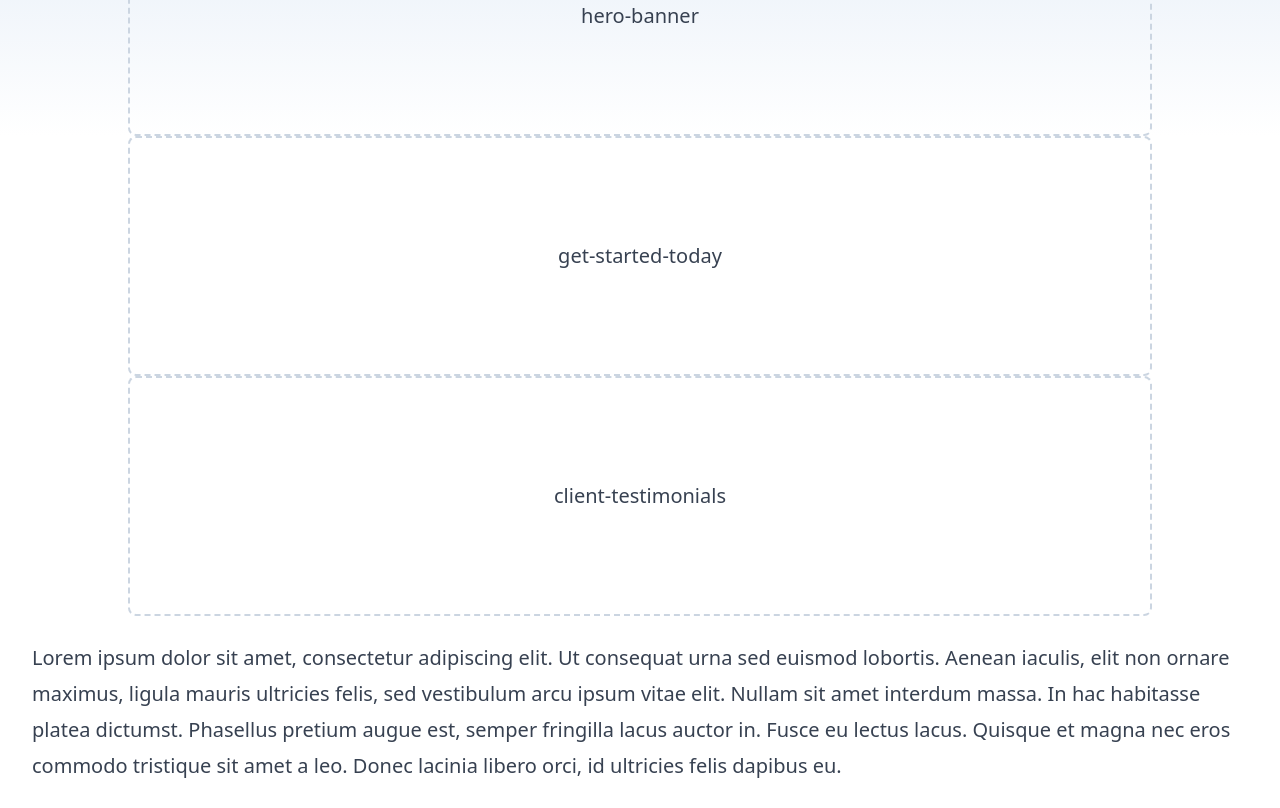
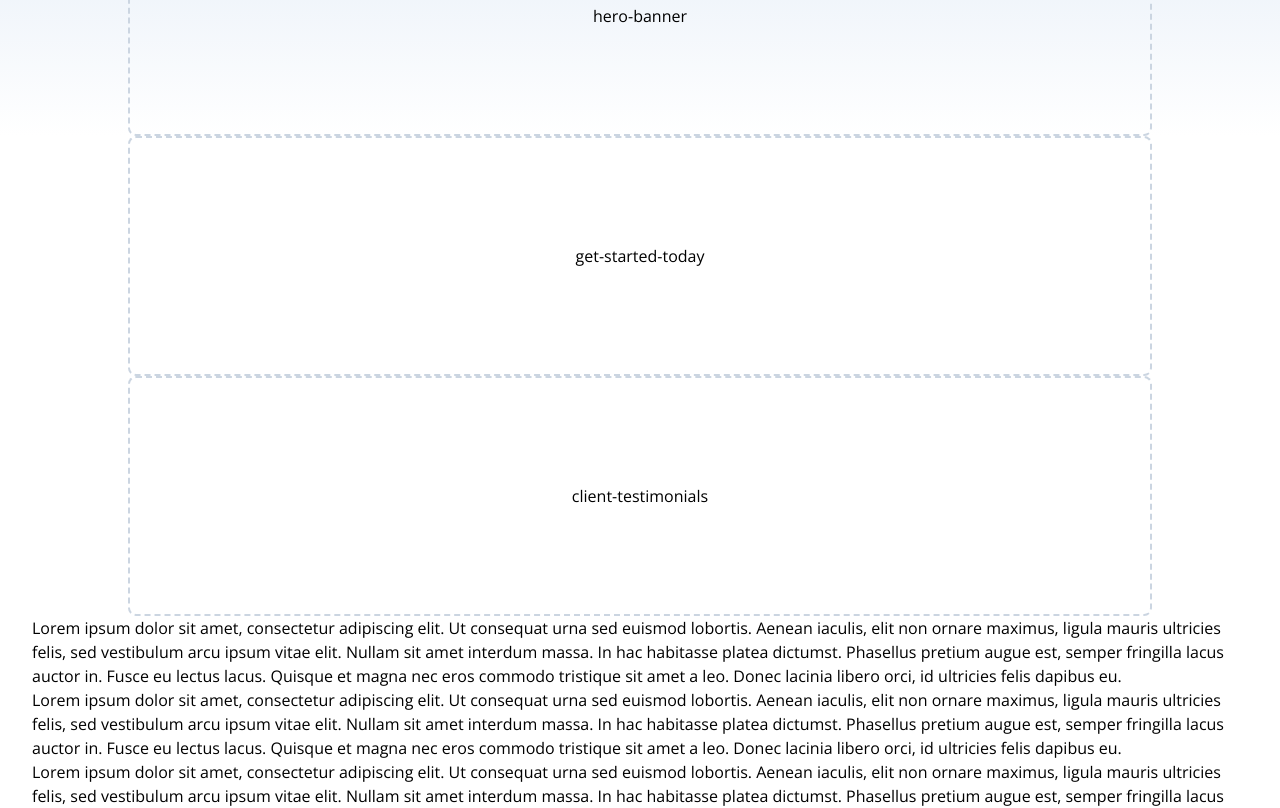
Before and after one commit to troychaplin/idc-prototypes, a Next.js app: page / in a window 1280 px wide. Shown: the part 1360-2168 px from the top of the page. Built offline with nearby package versions, Linux system fonts and the light colour scheme.

Commit message:
add: google font

```diff
--- a/app/layout.tsx
+++ b/app/layout.tsx
@@ -1,5 +1,12 @@
 import type { Metadata } from "next";
+import { Open_Sans } from "next/font/google"; // Change to Open Sans
 import "./globals.css";
+
+const openSans = Open_Sans({
+  subsets: ["latin"],
+  weight: ["300", "400", "600", "700"],
+  style: ["normal", "italic"],
+});
 
 export const metadata: Metadata = {
   title: "Create Next App",
@@ -13,7 +20,7 @@ export default function RootLayout({
 }>) {
   return (
     <html lang="en">
-      <body className={`antialiased`}>{children}</body>
+      <body className={`${openSans.className} antialiased`}>{children}</body>
     </html>
   );
 }
--- a/components/Main/index.tsx
+++ b/components/Main/index.tsx
@@ -6,9 +6,9 @@ export interface MainProps {
 }
 
 export const Main = ({ children, noProse }: MainProps) => {
-  const proseClass = noProse ? "" : "prose md:prose-lg lg:prose-xl max-w-none";
+  // const proseClass = noProse ? "" : "prose md:prose-lg lg:prose-xl max-w-none";
 
-  // const proseClass = "";
+  const proseClass = "";
 
   return (
     <main
--- a/components/Placeholder/index.tsx
+++ b/components/Placeholder/index.tsx
@@ -1,17 +1,20 @@
-import { uiMaxWidth } from '../../utils/propClasses'
-type maxWidthKeys = keyof typeof uiMaxWidth
+import { uiMaxWidth } from "../../utils/propClasses";
+type maxWidthKeys = keyof typeof uiMaxWidth;
 
 export interface PlaceholderProps {
-  name?: string
-  maxWidth?: maxWidthKeys
+  name?: string;
+  maxWidth?: maxWidthKeys;
 }
 
-export const Placeholder = ({ name = 'TBD', maxWidth = '5xl' }: PlaceholderProps) => {
+export const Placeholder = ({
+  name = "TBD",
+  maxWidth = "5xl",
+}: PlaceholderProps) => {
   return (
     <div
       className={`ui-layout ${uiMaxWidth[maxWidth]} m-auto h-28 md:h-48 lg:h-60 grid border-dashed border-2 border-slate-300 rounded-lg items-center justify-center`}
     >
-      {name}
+      <p>{name}</p>
     </div>
-  )
-}
+  );
+};
--- a/tailwind.config.ts
+++ b/tailwind.config.ts
@@ -11,6 +11,10 @@ const config: Config = {
   ],
   theme: {
     extend: {
+      fontFamily: {
+        primary: ["Open Sans", "sans-serif"],
+        test: ["sans-serif"],
+      },
       colors: {
         "ui-black": {
           DEFAULT: "#000000",
```
